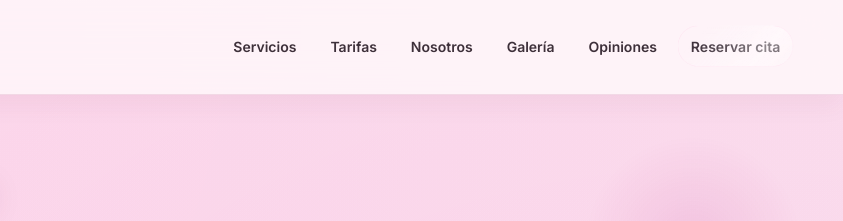
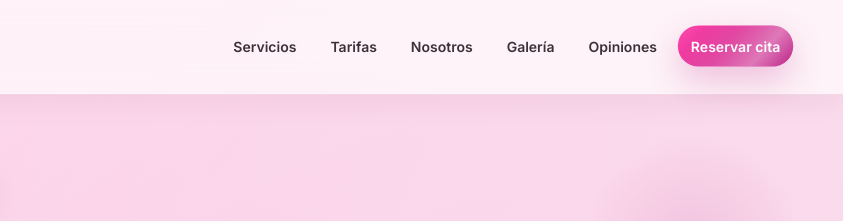
Before and after one commit to angeljosefernandez1999-cmyk/estetica-milagro, a plain HTML site: page index.html in a window 1280 px wide. Shown: the top 221 px of the page, 437-1280 px from the left. Drawn offline with nearby package versions, Linux system fonts and the light colour scheme.

Commit message:
Corrige CTA superior y alineacion de urgencia en movil

```diff
--- a/index.html
+++ b/index.html
@@ -131,6 +131,15 @@
     .nav a:hover{
       background:rgba(176,0,116,.07);
       color:var(--brand);
+    }
+    .nav .cta{
+      color:#fff !important;
+      background:linear-gradient(135deg,var(--brand-2),var(--brand)) !important;
+      border:0 !important;
+      box-shadow:0 14px 34px rgba(176,0,116,.22) !important;
+      animation:reserveBounce 2.4s ease-in-out infinite;
+      position:relative;
+      overflow:hidden;
     }
 
     .hero{
@@ -268,14 +277,38 @@
       box-shadow:0 10px 22px rgba(95,19,66,.08);
     }
 
-    .reserve-cta,
-    .nav .cta{
+    .reserve-cta{
       position:relative;
       overflow:hidden;
       animation:reserveBounce 2.4s ease-in-out infinite;
     }
 
-    .reserve-cta::before,
+    .reserve-cta::before{
+      content:"";
+      position:absolute;
+      inset:-35% -30%;
+      background:linear-gradient(
+        120deg,
+        transparent 15%,
+        rgba(255,255,255,.15) 32%,
+        rgba(255,255,255,.42) 50%,
+        rgba(255,255,255,.15) 68%,
+        transparent 85%
+      );
+      transform:translateX(-140%) skewX(-18deg);
+      animation:reserveShine 3.2s linear infinite;
+      pointer-events:none;
+    }
+
+    .reserve-cta::after{
+      content:"";
+      position:absolute;
+      inset:0;
+      border-radius:999px;
+      box-shadow:0 0 0 0 rgba(255,74,172,.28);
+      animation:reserveExpand 2.4s ease-out infinite;
+      pointer-events:none;
+    }
     .nav .cta::before{
       content:"";
       position:absolute;
@@ -293,7 +326,6 @@
       pointer-events:none;
     }
 
-    .reserve-cta::after,
     .nav .cta::after{
       content:"";
       position:absolute;
@@ -890,12 +922,12 @@
     }
 
     .urgency-chips label{
-      display:flex;
+      display:grid;
+      grid-template-columns:18px 1fr;
       align-items:center;
-      justify-content:center;
-      gap:8px;
-      text-align:center;
-      padding:14px 12px;
+      gap:10px;
+      text-align:left;
+      padding:14px 14px;
       border-radius:18px;
       background:linear-gradient(180deg,#fff,#fff8fb);
       border:1px solid rgba(176,0,116,.10);
@@ -906,6 +938,12 @@
       box-shadow:0 8px 18px rgba(95,19,66,.05);
       min-height:56px;
     }
+    .urgency-chips label input{
+      margin:0;
+      width:18px;
+      height:18px;
+      accent-color:var(--brand);
+    }
 
     .urgency-chips label:hover{
       transform:translateY(-2px);
@@ -1113,6 +1151,12 @@
 
       .check-option{
         grid-template-columns:18px 1fr;
+      }
+
+      .urgency-chips label{
+        grid-template-columns:18px 1fr;
+        justify-content:flex-start;
+        text-align:left;
       }
     }
 
```
